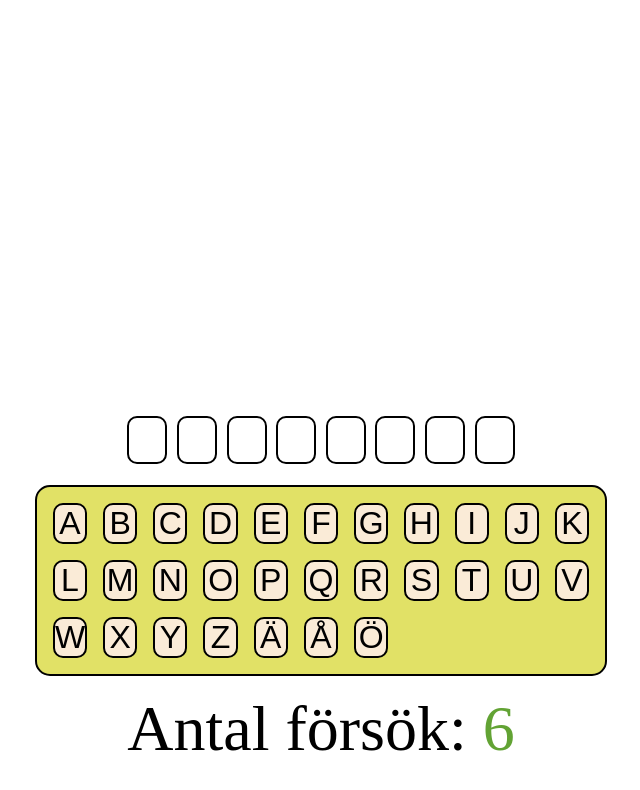
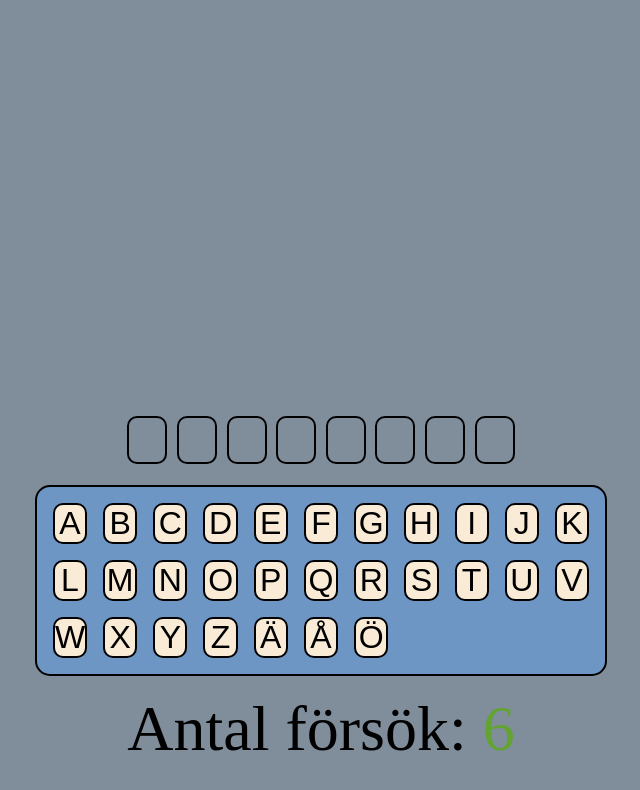
Before and after one commit to DennisFlink/hangman, a plain HTML site: page index.html in a window 1280 px wide. Shown: the part 76-866 px from the top of the page, without its empty margins (319-959 px from the left). Drawn offline with Linux system fonts and the light colour scheme.

Commit message:
Some color changes

```diff
--- a/styles.css
+++ b/styles.css
@@ -4,7 +4,8 @@
   box-sizing: border-box;
 }
 body {
-  color: grey;
+  background-color: #808d9b;
+  color: black;
   width: 100vw;
   height: 100vh;
 }
@@ -16,7 +17,7 @@ main {
   gap: 1rem;
 }
 .keyboard-box {
-  background-color: #e1e166;
+  background-color: #6e96c5;
   display: grid;
   grid-template-columns: repeat(11, 1fr);
   gap: 1em;
```
